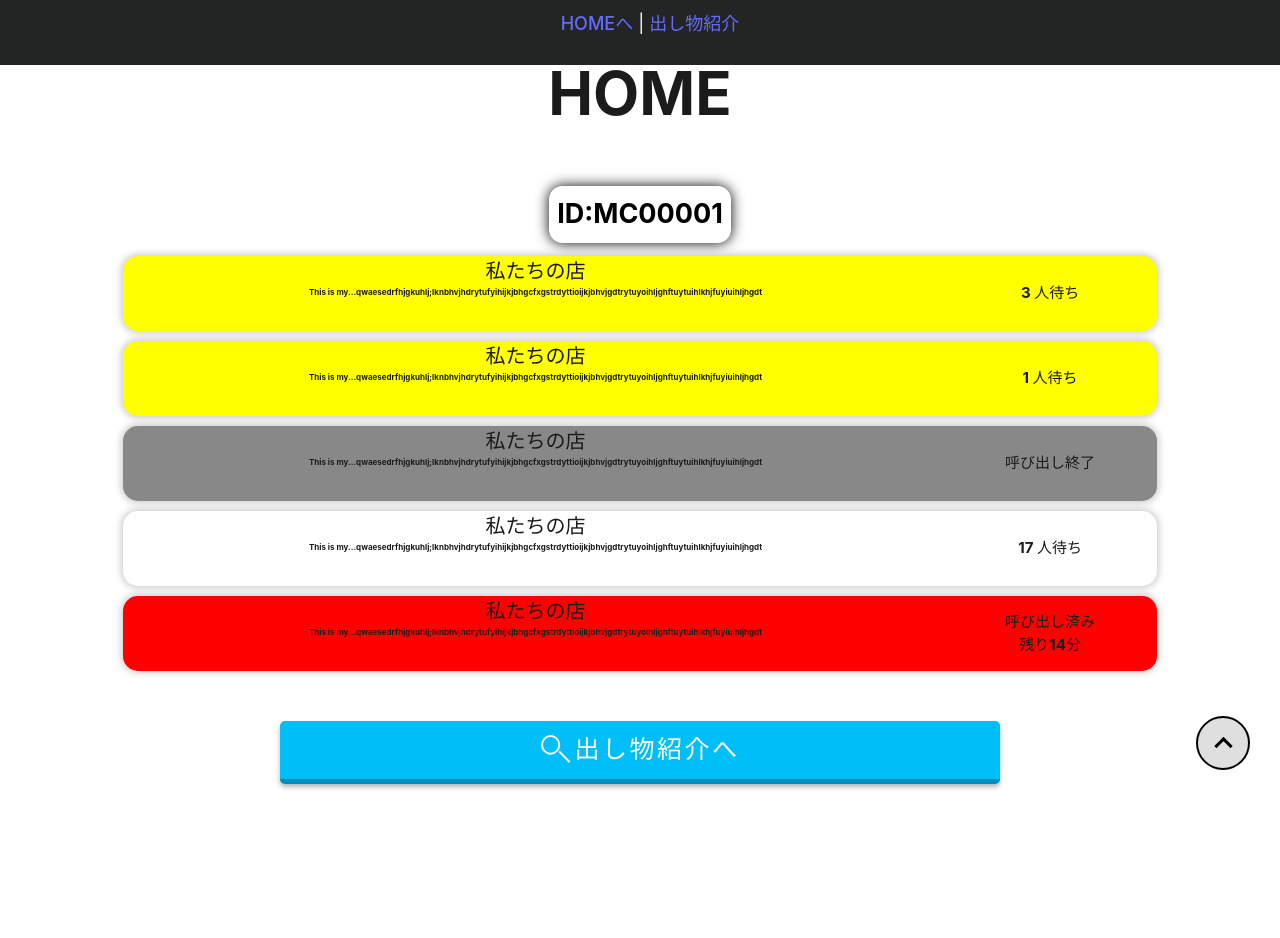
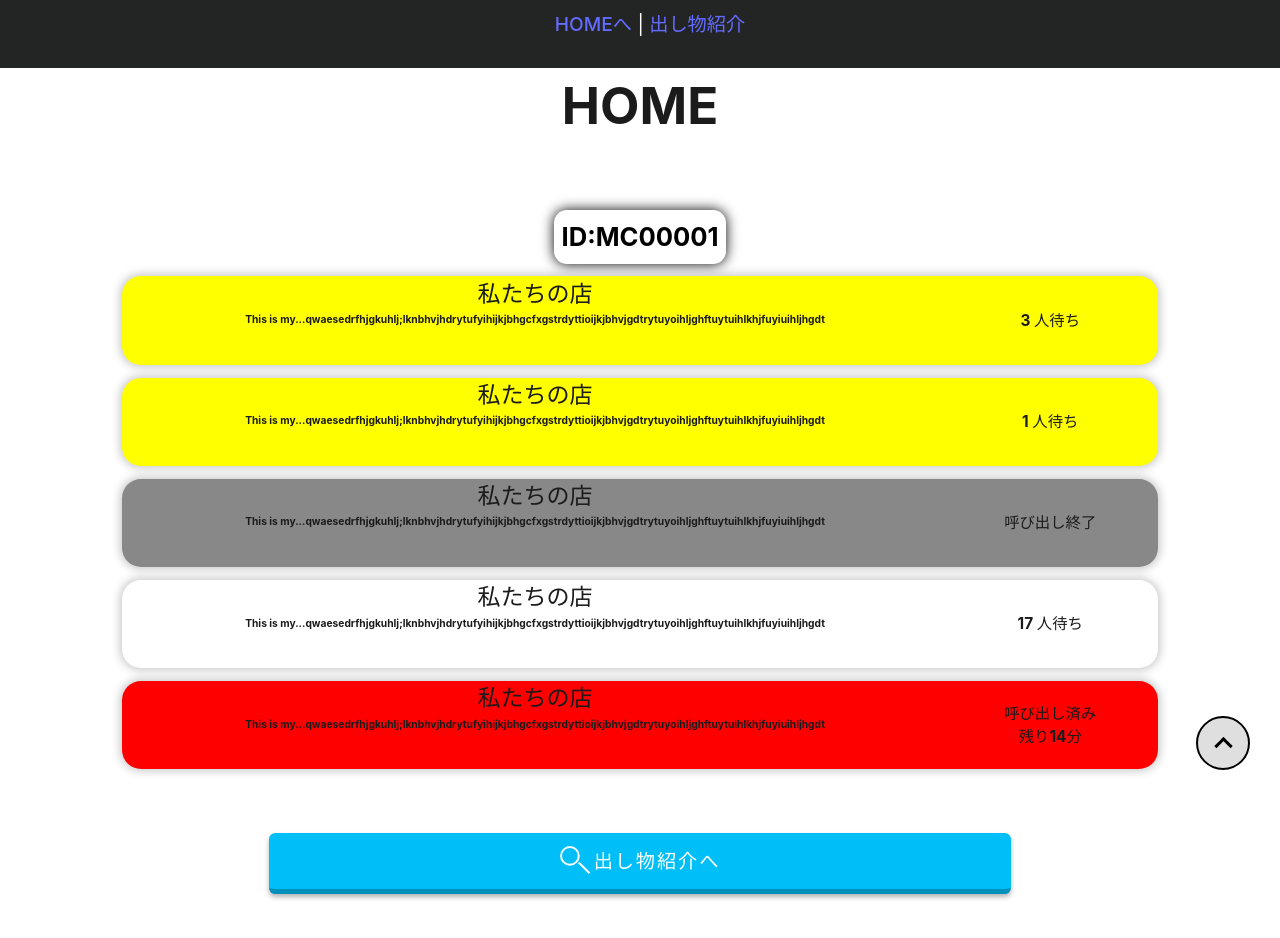
Before and after one commit to TGR-Group/MOCA-customer-frontend, a Vue app: page / in a window 1280 px wide. Shown: the top 938 px of the page. Before the commit the page ends 834 px from the top, so only its background shows below. Built offline with nearby package versions, Linux system fonts and the light colour scheme.

Commit message:
⬆️ update フォントサイズ調整

```diff
--- a/src/components/MainHeader.vue
+++ b/src/components/MainHeader.vue
@@ -16,7 +16,7 @@ padding: 10px; /* ヘッダーの余白を指定する(上下左右) */
 background-color: #232525; /* ヘッダーの背景色を指定する */
 color: #ffffff; /* フォントの色を指定する */
 margin: auto;
-font-size: 180%;
+font-size: 150%;
 z-index: 100;
 }
 </style>
--- a/src/components/StoreDiscriptionBox.vue
+++ b/src/components/StoreDiscriptionBox.vue
@@ -59,21 +59,21 @@ import router from "../routes";
     .StoreName {
         top: 0%;
         left: 0%;
-        font-size: 2.0em;
+        font-size: 1.8em;
         font-weight: bold;
         overflow-wrap: normal;
         word-break: keep-all;
         grid-column: 1;
-        grid-row: 1;
+        grid-row: 1 / 2;
         line-height: 1em;
         height: fit-content;
     }
     .StoreState {
         left: 100%;
-        font-size: 1.5em;
+        font-size: 1.2em;
         font-weight: bold;
         grid-column: 2;
-        grid-row: 1 / 2;
+        grid-row: 1 / 3;
         top: 0;
         bottom: 0;
         margin: auto;
@@ -84,12 +84,12 @@ import router from "../routes";
         word-break: break-all;
         overflow: auto;
         grid-column: 1;
-        grid-row: 2 / 3;
+        grid-row: 2 / 4;
         height: 75%;
     }
     .ToDetail {
         grid-column: 2;
-        grid-row: 2;
+        grid-row: 3;
         display: flex;
         width: 100%;
         color: #fff;
--- a/src/components/StoreState.vue
+++ b/src/components/StoreState.vue
@@ -96,7 +96,7 @@
     .StoreName {
         top: 0%;
         left: 0%;
-        font-size: 2.0em;
+        font-size: 1.8em;
         font-weight: bold;
         overflow-wrap: normal;
         word-break: keep-all;
@@ -107,7 +107,7 @@
     }
     .StoreState {
         left: 100%;
-        font-size: 1.5em;
+        font-size: 1.2em;
         font-weight: bold;
         grid-column: 2;
         grid-row: 1 / 3;
--- a/src/components/ToIntroductionButton.vue
+++ b/src/components/ToIntroductionButton.vue
@@ -26,7 +26,7 @@ const ToIntroduction = () => {
 .ToIntroductionButton {
     display: flex;
     width: 50%;
-    font-size: 250%;
+    font-size: 150%;
     color: #fff;
     background: #00bff8;
     border-bottom: 5px solid #0090bb;
--- a/src/components/dashboard.vue
+++ b/src/components/dashboard.vue
@@ -45,7 +45,7 @@
     height: fit-content;
     width: fit-content;
     text-align: center;
-    font-size: 2.7em;
+    font-size: 2.0em;
     font-weight: bold;
     color: #000000;
     background-color: #ffffff;
--- a/src/style.css
+++ b/src/style.css
@@ -32,10 +32,10 @@ body {
 }
 
 h1 {
-  font-size: 6em;
+  font-size: 4em;
   line-height: 1.1;
   text-align: center;
-  margin: 1.0em 0;
+  margin: 1.5em 0;
 }
 
 
@@ -66,7 +66,7 @@ h1 {
 html {
   -webkit-box-sizing: border-box;
   box-sizing: border-box;
-  font-size: 62.5%;
+  font-size: 80%;
   scroll-behavior: smooth;
 }
 
```
